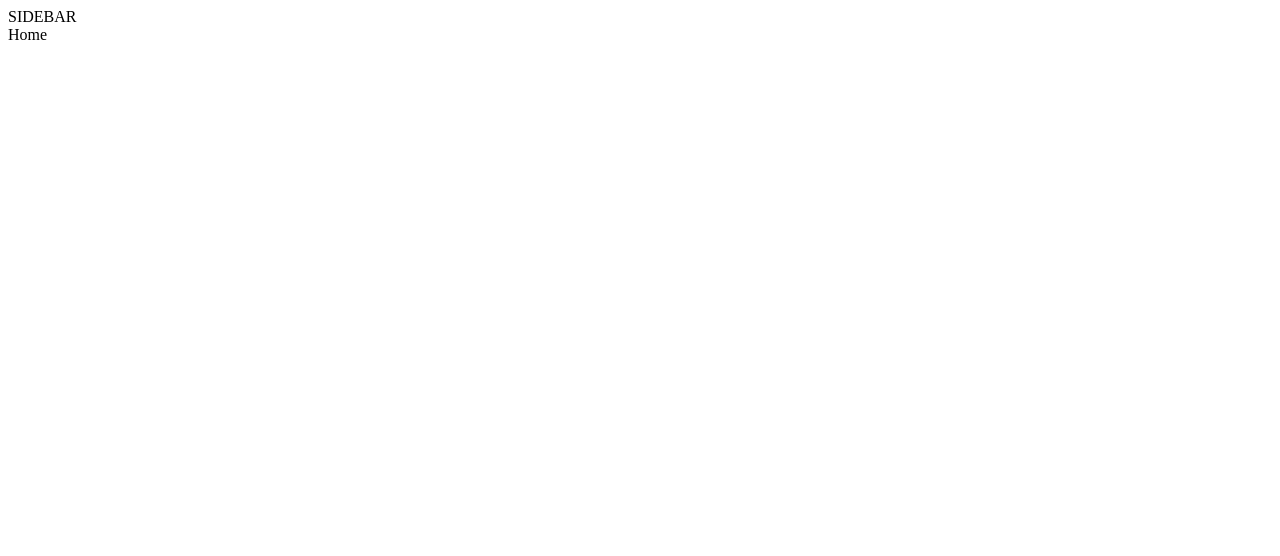
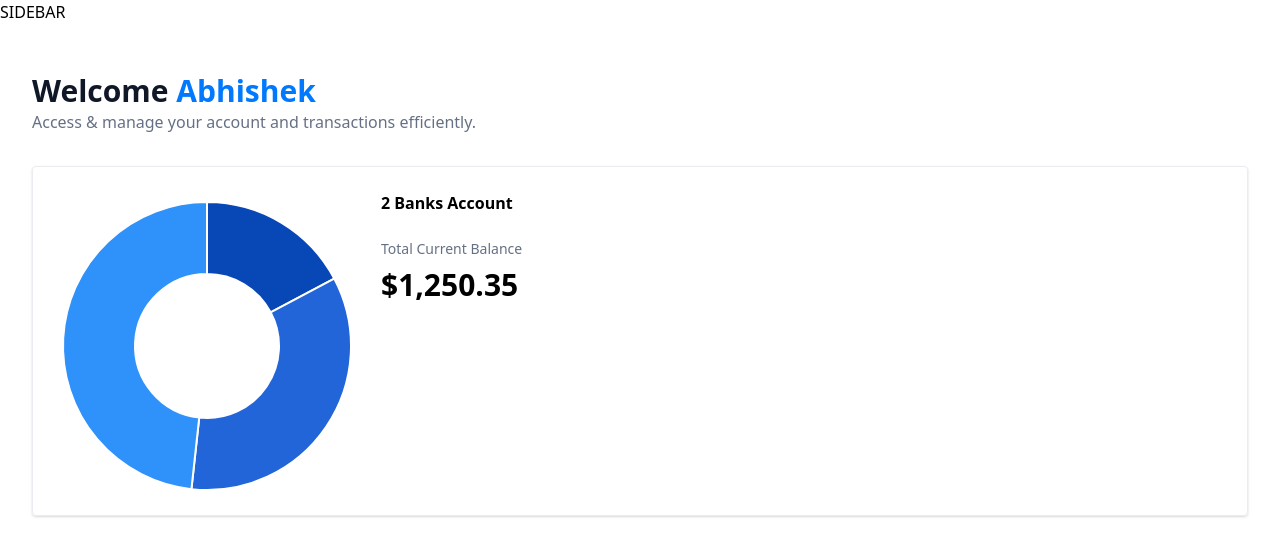
Before and after one commit to AbhishekKatnoria/Bank-Application, a Next.js app: page / in a window 1280 px wide. Shown: the top 556 px of the page. Built offline with nearby package versions, Linux system fonts and the light colour scheme.

Commit message:
Added the DoughNut and CountUp dependency

```diff
--- a/app/(root)/page.tsx
+++ b/app/(root)/page.tsx
@@ -1,10 +1,27 @@
-import React from 'react'
+import TotalBalanceBox from "@/components/TotalBalanceBox";
+import Header from "@/components/Header";
+import React from "react";
 
 const Home = () => {
+  const login = { firstName: "Abhishek" };
   return (
-    <div>
-      Home
-    </div>
-  )
-}
-export default Home
+    <section className="home">
+      <div className="home-content">
+        <header className="home-header">
+          <Header
+            type="greeting"
+            title="Welcome"
+            user={login?.firstName || "Guest"}
+            subtext="Access & manage your account and transactions efficiently."
+          />
+          <TotalBalanceBox
+            accounts ={[]}
+            totalBanks={2}
+            totalCurrentBalance={1250.35  }
+          />
+        </header>
+      </div>
+    </section>
+  );
+};
+export default Home;
--- a/app/globals.css
+++ b/app/globals.css
@@ -217,7 +217,7 @@
   }
 
   .header-box-subtext {
-    @apply text-14 lg:text-16 font-normal text-gray-600;
+    @apply text-14  lg:text-16 font-normal text-gray-600;
   }
 
   /* Bank Card */
--- a/app/layout.tsx
+++ b/app/layout.tsx
@@ -1,5 +1,6 @@
 import type { Metadata } from "next";
 import { Inter, IBM_Plex_Serif } from "next/font/google";
+import './globals.css';
 
 const inter = Inter({ subsets: ["latin"], variable: "--font-inter" });
 const ibmPlexserif = IBM_Plex_Serif({
--- /dev/null
+++ b/components/Animated.tsx
@@ -0,0 +1,18 @@
+"use client";
+import React from "react";
+import CountUp from "react-countup";
+
+const Animated = ({ account }: { account: number }) => {
+  return (
+    <div className="w-full">
+      <CountUp
+        end={account}
+        decimal="."
+        prefix="$"
+        decimals={2}
+      />
+    </div>
+  );
+};
+
+export default Animated;
--- /dev/null
+++ b/components/DoughNutChart.tsx
@@ -0,0 +1,26 @@
+"use client";
+import React from "react";
+import { Chart as ChartJS, ArcElement, Tooltip, Legend } from "chart.js";
+import { Doughnut } from "react-chartjs-2";
+ChartJS.register(ArcElement, Tooltip, Legend);
+
+const DoughNutChart = ({ accounts }: DoughnutChartProps) => {
+  const data = {
+    datasets: [
+      {
+        label: "Bank",
+        data: ["1250", "2500", "3500"],
+        backgroundColor: ["#0747b6", "#2265d8", "#2f91fa"],
+      },
+    ],
+    lable: ["Bank 1", "Bank 2", "Bank 3"],
+  };
+
+  return (
+    <div>
+      <Doughnut data={data} />
+    </div>
+  );
+};
+
+export default DoughNutChart;
--- /dev/null
+++ b/components/Header.tsx
@@ -0,0 +1,17 @@
+import React from "react";
+
+const Header = ({ title = "title", subtext, type, user }: HeaderBoxProps) => {
+  return (
+    <div>
+      <h1 className="text-24 lg:text-30 font-semibold text-gray-900">
+        {title}
+        {type === "greeting" && (
+          <span className="text-bankGradient">&nbsp;{user}</span>
+        )}
+      </h1>
+      <p className="text-14 lg:text-16 font-normal text-gray-500">{subtext}</p>
+    </div>
+  );
+};
+
+export default Header;
--- /dev/null
+++ b/components/TotalBalanceBox.tsx
@@ -0,0 +1,32 @@
+import { formatAmount } from "@/lib/utils";
+import React from "react";
+import CountUp from "react-countup";
+import Animated from "./Animated";
+import DoughNutChart from "./DoughNutChart";
+
+const TotalBalanceBox = ({
+  accounts = [],
+  totalBanks,
+  totalCurrentBalance,
+}: TotalBalanceBoxProps) => {
+  return (
+    <section className="w-full flex border border-gray-200 rounded p-4 shadow-chart sm:gap-6 sm:p-6">
+      <div className="max-  w-[120]">
+        <DoughNutChart accounts={accounts} />
+      </div>
+      <div className="flex flex-col gap-6">
+        <h1 className="font-semibold">{totalBanks} Banks Account</h1>
+        <div className="flex flex-col gap-2 justify-center items-start">
+          <p className="text-sm font-medium text-gray-500">
+            Total Current Balance
+          </p>
+          <div className="font-semibold text-3xl">
+            <Animated account={totalCurrentBalance} />
+          </div>
+        </div>
+      </div>
+    </section>
+  );
+};
+
+export default TotalBalanceBox;
--- a/package.json
+++ b/package.json
@@ -10,11 +10,15 @@
   },
   "dependencies": {
     "@radix-ui/react-slot": "^1.0.2",
+    "chart.js": "^4.4.3",
     "class-variance-authority": "^0.7.0",
     "clsx": "^2.1.1",
     "lucide-react": "^0.381.0",
     "next": "14.2.3",
+    "query-string": "^9.0.0",
     "react": "^18",
+    "react-chartjs-2": "^5.2.0",
+    "react-countup": "^6.5.3",
     "react-dom": "^18",
     "tailwind-merge": "^2.3.0",
     "tailwindcss-animate": "^1.0.7"
--- a/types/index.d.ts
+++ b/types/index.d.ts
@@ -202,7 +202,7 @@ declare interface BankTabItemProps {
   appwriteItemId?: string;
 }
 
-declare interface TotlaBalanceBoxProps {
+declare interface TotalBalanceBoxProps {
   accounts: Account[];
   totalBanks: number;
   totalCurrentBalance: number;
```
Also changed, not shown: lib/utils.ts (line endings or trailing spaces), 1 other file (tests, documents, lock files or other folders).
